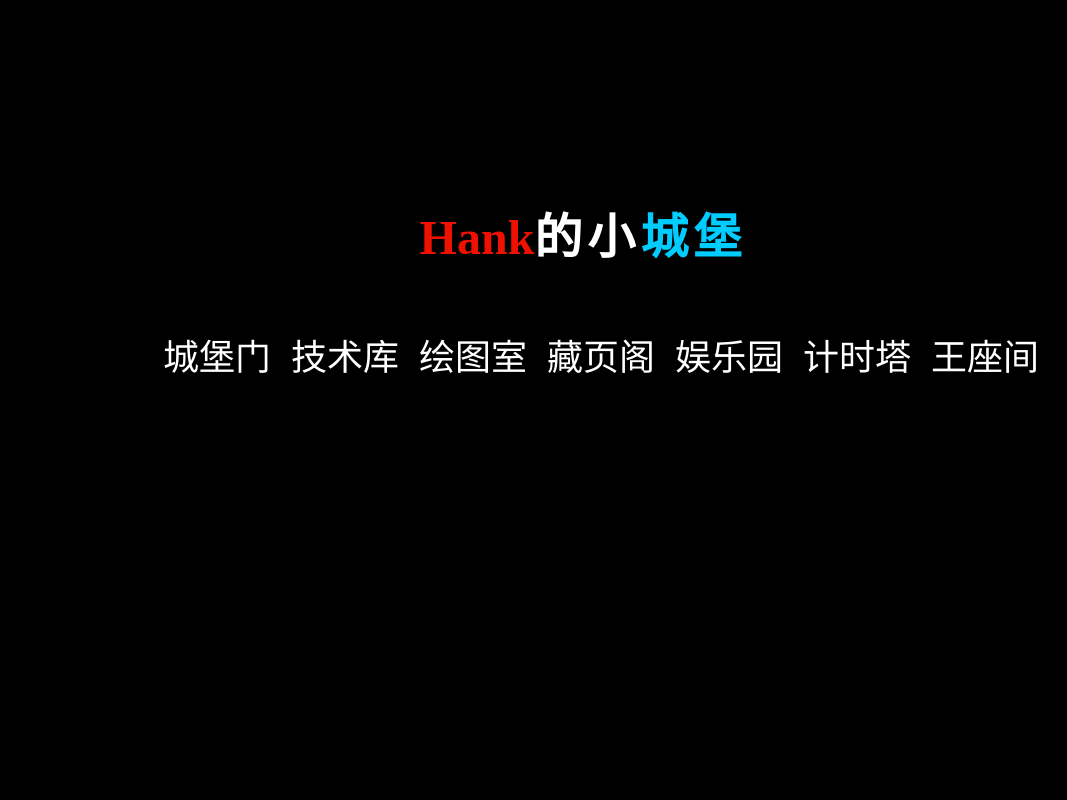
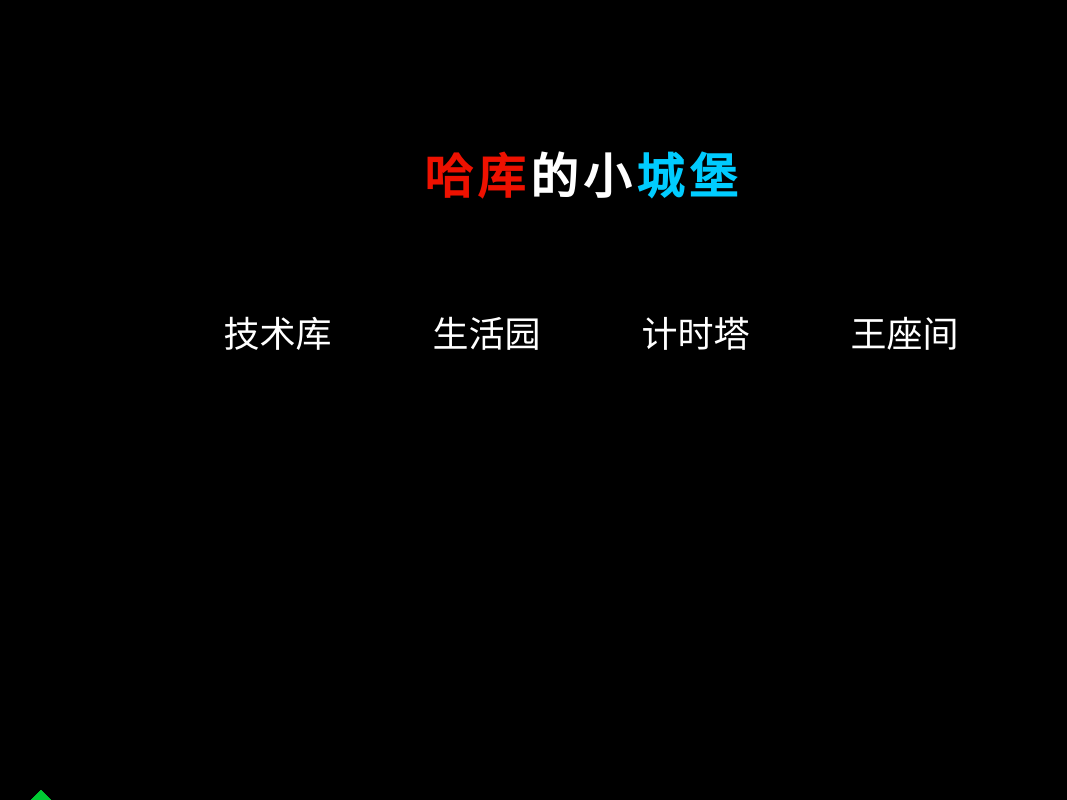
Before and after one commit to loveinbox/myblog, a Node server app: page / in a window 1280 px wide. Shown: the whole page, without its empty margins (57-1124 px from the left). Run offline with Node 20, Linux system fonts and the light colour scheme; some libraries are stand-ins or nearby versions.

Commit message:
v1.0 text link

```diff
--- a/app.js
+++ b/app.js
@@ -5,6 +5,16 @@
 var http = require("http");
 var fs = require("fs");
 var dbname = __dirname + '/public/' + 'mydb.db';
+
+app.use(express.static('public'));
+
+var port = process.argv[2]?process.argv[2]:8080;
+
+var server = app.listen(port, function() {
+    var host = server.address().address;
+    var port = server.address().port;
+    console.log('Example app listening at http://%s:%s', host, port);
+});
 
 app.get('/', function(req, res, next) {
 
@@ -90,13 +100,3 @@
     }
     db.close();
 });
-
-app.use(express.static('public'));
-
-var port = process.argv[2]?process.argv[2]:8080;
-
-var server = app.listen(port, function() {
-    var host = server.address().address;
-    var port = server.address().port;
-    console.log('Example app listening at http://%s:%s', host, port);
-});
--- a/public/index.html
+++ b/public/index.html
@@ -4,24 +4,25 @@
 	<meta charset="UTF-8">
 	<title>Hankonline</title>
 	<link rel="icon" href="fav2.png" />
-	<link rel="stylesheet" type="text/css" href="./stylesheets/index.css">
+	<link rel="stylesheet" href="https://cdnjs.cloudflare.com/ajax/libs/normalize/3.0.3/normalize.min.css">
+	<link rel="stylesheet" href="./stylesheets/index.css">
 </head>
 <body>
+	<div class="global-container">
 		<div class="title">
-				<span class="hank-name">Hank</span>的小<span class="bao-name">城堡</span>
+			<span class="hank-name">哈库</span>的小<span class="bao-name">城堡</span>
 		</div>
 		<ul class="nav clearfix">
-				<li class="gate">城堡门<div class="pointer-rectangle"></div></li>
-				<li class="teck">技术库<div class="pointer-rectangle"></div></li>
-				<li class="paint">绘图室<div class="pointer-rectangle"></div></li>
-				<li class="collection">藏页阁<div class="pointer-rectangle"></div></li>
-				<li class="entertain">娱乐园<div class="pointer-rectangle"></div></li>
-				<a href="/ip.html"><li class="time-line">计时塔<div class="pointer-rectangle"></div></li></a>
-				<a href="/db"><li class="about-me">王座间<div class="pointer-rectangle"></div></li></a>
+			<li class="gate">技术库<div class="pointer-rectangle"></div></li>
+			<li class="teck">生活园<div class="pointer-rectangle"></div></li>
+			<li class="time-line"><a href="/ip.html">计时塔<div class="pointer-rectangle"></div></a></li>
+			<li class="about-me"><a href="/db">王座间<div class="pointer-rectangle"></div></a></li>
 		</ul>
 		<ul class="links clearfix">
 			<!-- <li><img src="./link-logo/GitHub-Mark-Light-32px.png">123</li> -->
 		</ul>
 		<div class="clear-pointer-rectangle"></div>
+	</div>
 </body>
+
 </html>
--- a/public/ip.html
+++ b/public/ip.html
@@ -1,10 +1,10 @@
 <!DOCTYPE html>
 <html lang="en">
-
 <head>
     <meta charset="UTF-8">
     <title>Show IP</title>
     <link rel="stylesheet" href="./stylesheets/ip.css">
+    <link rel="icon" href="fav2.png" />
 </head>
 
 <body>
--- a/public/stylesheets/index.css
+++ b/public/stylesheets/index.css
@@ -1,3 +1,16 @@
+html{
+	height:100%;
+}
+body{
+	background:#000;
+}
+ul{
+	list-style:none;
+}
+a,a:link,a:active,a:visited{
+	text-decoration:none;
+	color:#fff;
+}
 .clearfix:after {
 	visibility: hidden;
 	display: block;
@@ -6,19 +19,14 @@
 	clear: both;
 	height: 0;
 }
-ul{
-	list-style:none;
-}
 
-html{
-	height:100%;
-}
-body{
-	background:#000;
+.global-container{
+	width:900px;
+	margin:0 auto;
 }
 .title{
-	width:500px;
-	margin: 198px auto 50px;
+	width:900px;
+	margin: 150px auto 100px;
 	text-align:center;
 	font-size: 48px;
 	font-weight:bolder;
@@ -27,7 +35,6 @@
 }
 .hank-name{
 	color:#e10;
-	letter-spacing: 0;
 }
 .bao-name{
 	color:#0cf;
@@ -39,8 +46,10 @@
 .nav li{
 	float:left;
 	padding:10px;
+	width:21%;
 	cursor:pointer;
 	font-size:36px;
+	text-align:center;
 	color:#fff;
 	border-bottom: solid 4px #000;
 }
```
Lines whose indentation alone changed are shown as unchanged.
